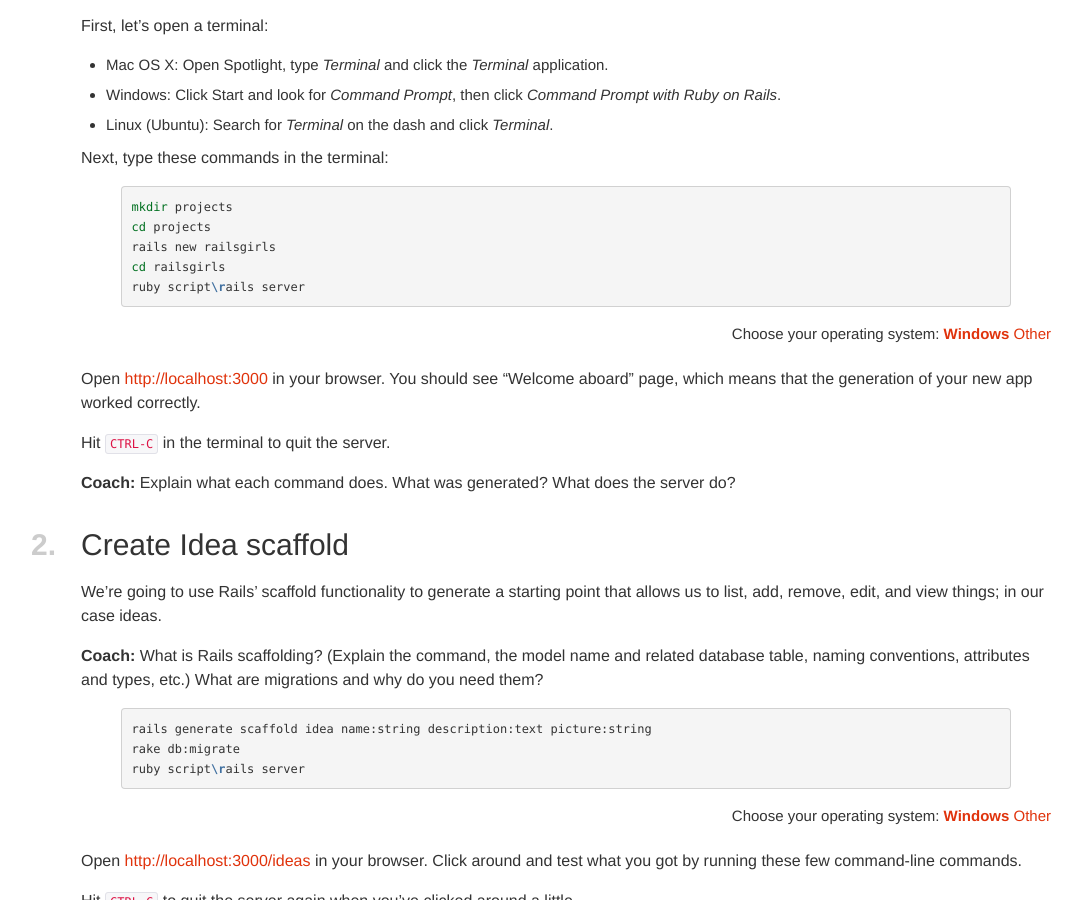
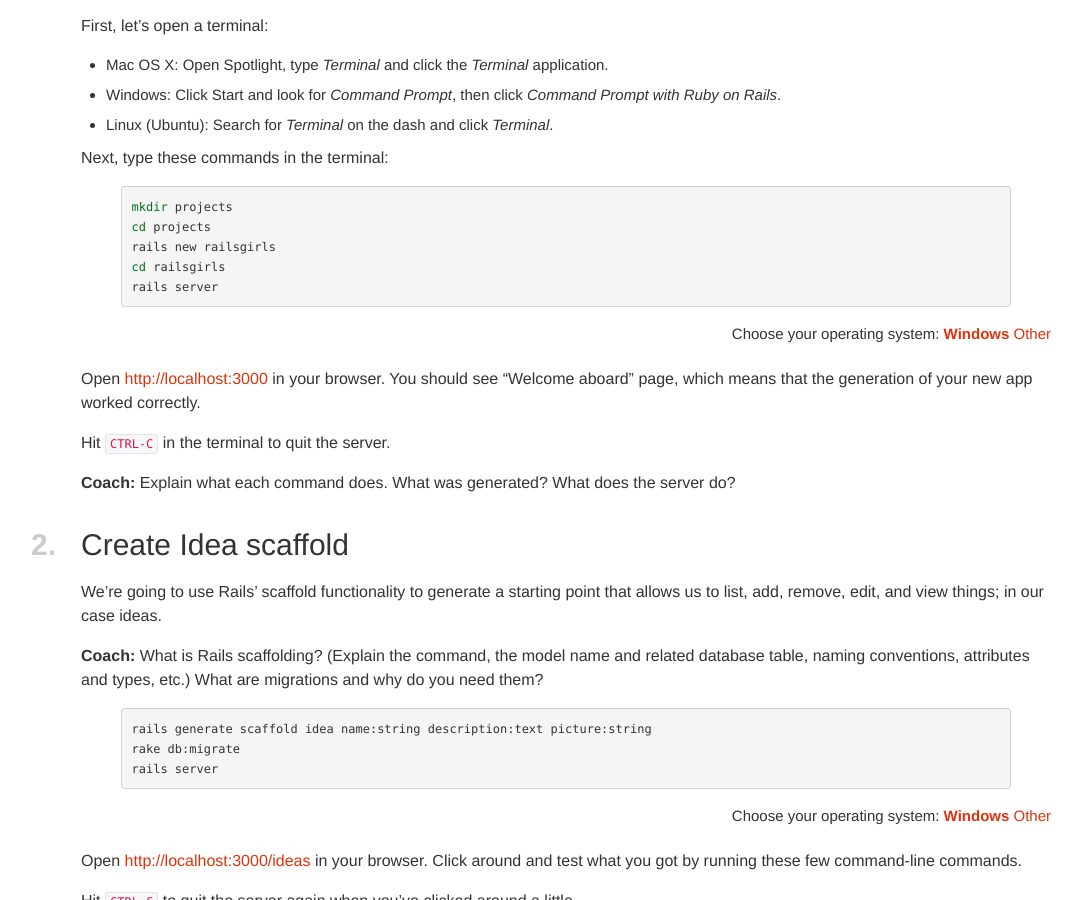
Before and after one commit to railsgirls/guides.railsgirls.com, a Jekyll site: the page built from _posts/2012-04-18-app.markdown, in a window 1280 px wide and 900 px high, scrolled down 854 px. Shown: the whole window, without its empty margins (4-1086 px from the left). Built offline with Jekyll 4.4.1, drawn with Linux system fonts in a browser that asks for light colours; nearby versions of some CDN libraries; Markdown is read by kramdown in place of the engine named in the settings.

Commit message:
Update commands for "rails server" on Windows
On Windows, "rails server" command is available now.

ruby script\rails server ->
rails server

```diff
--- a/_posts/2012-04-18-app.markdown
+++ b/_posts/2012-04-18-app.markdown
@@ -60,7 +60,7 @@
 cd projects
 rails new railsgirls
 cd railsgirls
-ruby script\rails server
+rails server
 {% endhighlight %}
   </div>
 </div>
@@ -91,7 +91,7 @@
 {% highlight sh %}
 rails generate scaffold idea name:string description:text picture:string
 rake db:migrate
-ruby script\rails server
+rails server
 {% endhighlight %}
   </div>
 </div>
```
